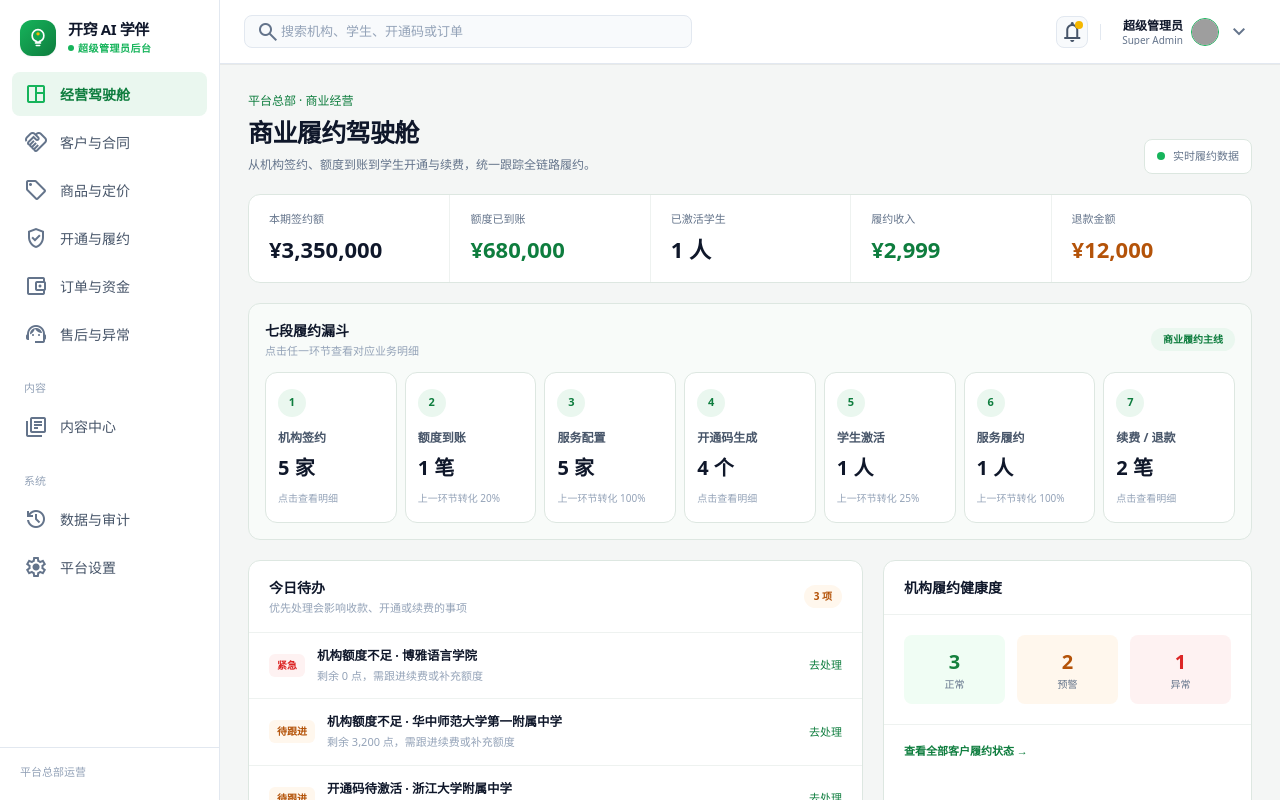
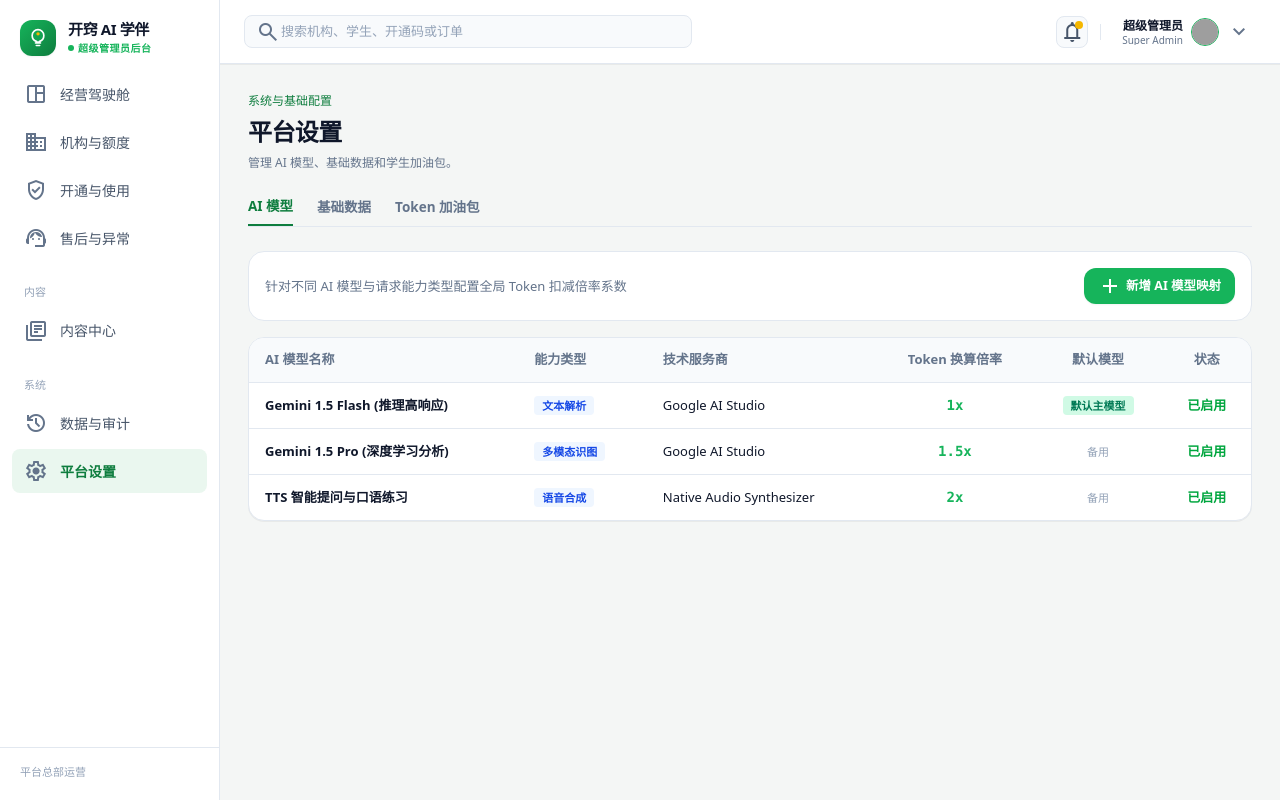
Before and after one commit to kessingye-gif/-2.0, a React (Vite) app: page /platform/settings in a window 1280 px wide. Built offline with nearby package versions, Linux system fonts and the light colour scheme; grey boxes are pictures that could not be loaded.

Commit message:
refactor: add platform route boundary

```diff
--- a/src/App.tsx
+++ b/src/App.tsx
@@ -1,6 +1,8 @@
 import React, { useMemo, useState } from 'react';
-import { NavTab, Sidebar } from './components/layout/Sidebar';
-import { resolveLegacyView } from './navigation';
+import { Sidebar } from './components/layout/Sidebar';
+import type { NavTab } from './navigation';
+import { Navigate, useLocation, useNavigate } from 'react-router-dom';
+import { getPlatformRoute, getPlatformRouteId } from './router/platformRoutes';
 import { Header } from './components/layout/Header';
 import { LoginView } from './components/auth/LoginView';
 import { InstitutionView } from './components/views/InstitutionView';
@@ -38,7 +40,10 @@ import {
 } from './types';
 
 export default function App() {
-  const [currentTab, setCurrentTab] = useState<NavTab>('dashboard');
+  const location = useLocation();
+  const navigate = useNavigate();
+  const currentTab = getPlatformRouteId(location.pathname);
+  const setCurrentTab = (tab: NavTab) => navigate(getPlatformRoute(tab).path);
   const [searchQuery, setSearchQuery] = useState('');
 
   // Authentication & Current User State
@@ -265,12 +270,20 @@ export default function App() {
     return <LoginView institutions={institutions} onLogin={handleLogin} />;
   }
 
-  const currentView = resolveLegacyView(currentTab);
+  if (location.pathname === '/') return <Navigate to="/platform/dashboard" replace />;
+
+  const currentView = currentTab === 'institutions' ? 'institutions'
+    : currentTab === 'content' ? 'questionBank'
+      : currentTab === 'activations' ? 'goods'
+        : currentTab === 'afterSales' ? 'exceptions'
+          : currentTab === 'audit' ? 'auditLogs'
+            : currentTab === 'settings' ? 'settings'
+              : 'dashboard';
 
   return (
     <div className="flex h-screen w-screen overflow-hidden bg-[#F4F6F5] text-[#0F172A] font-sans">
       {/* Fixed Left Sidebar */}
-      <Sidebar currentTab={currentTab} onSelectTab={setCurrentTab} />
+      <Sidebar />
 
       {/* Main Container Column */}
       <div className="flex-1 flex flex-col h-screen min-w-0 pl-[220px]">
@@ -298,7 +311,7 @@ export default function App() {
           {currentView === 'goods' && (
             <GoodsView
               key={currentTab}
-              mode={currentTab === 'catalog' ? 'catalog' : currentTab === 'fulfillment' ? 'fulfillment' : 'finance'}
+              mode="fulfillment"
               packages={packages}
               authCodes={authCodes}
               institutions={institutions}
--- a/src/components/layout/Sidebar.tsx
+++ b/src/components/layout/Sidebar.tsx
@@ -1,15 +1,8 @@
 import React from 'react';
-import { NavTab, navGroups } from '../../navigation';
+import { NavLink } from 'react-router-dom';
+import { navGroups } from '../../navigation';
 
-export type { NavTab } from '../../navigation';
-
-interface SidebarProps {
-  currentTab: NavTab;
-  onSelectTab: (tab: NavTab) => void;
-  unreadCount?: number;
-}
-
-export const Sidebar: React.FC<SidebarProps> = ({ currentTab, onSelectTab }) => {
+export const Sidebar: React.FC = () => {
   return (
     <aside className="fixed left-0 top-0 h-screen w-[220px] bg-white border-r border-[#E2E8F0] flex flex-col py-5 z-50 select-none">
       {/* Brand Header */}
@@ -41,34 +34,23 @@ export const Sidebar: React.FC<SidebarProps> = ({ currentTab, onSelectTab }) =>
           <div key={groupIdx} className="space-y-1">
             {group.title && <div className="px-3 text-[11px] font-medium text-[#94A3B8] mb-2">{group.title}</div>}
             {group.items.map((item) => {
-              const isActive = currentTab === item.id;
               return (
-                <button
+                <NavLink
                   key={item.id}
-                  onClick={() => onSelectTab(item.id)}
-                  className={`w-full flex items-center gap-3 px-3 py-2.5 rounded-lg transition-colors text-[14px] font-medium text-left cursor-pointer group ${
+                  to={item.path}
+                  className={({ isActive }) => `w-full flex items-center gap-3 px-3 py-2.5 rounded-lg transition-colors text-[14px] font-medium text-left cursor-pointer group ${
                     isActive
                       ? 'bg-[#EAF7EF] text-[#0E7D3E] font-semibold'
                       : 'text-[#475569] hover:bg-[#F8FAFC] hover:text-[#0F172A]'
                   }`}
                 >
-                  <span className={`material-symbols-outlined text-[19px] transition-colors ${
-                    isActive ? 'text-[#16B45B]' : 'text-[#64748B] group-hover:text-[#16B45B]'
-                  }`}>
+                  <span aria-hidden="true" className="material-symbols-outlined text-[19px] text-[#64748B] transition-colors group-hover:text-[#16B45B]">
                     {item.icon}
                   </span>
 
                   <span className="flex-1 truncate">{item.label}</span>
 
-                  {item.badge && (
-                    <span className={`text-[10px] font-mono font-bold px-1.5 py-0.2 rounded-full ${
-                      isActive ? 'bg-[#16B45B] text-white' : 'bg-[#F1F5F9] text-[#64748B]'
-                    }`}>
-                      {item.badge}
-                    </span>
-                  )}
-
-                </button>
+                </NavLink>
               );
             })}
           </div>
--- a/src/fulfillment.ts
+++ b/src/fulfillment.ts
@@ -61,12 +61,12 @@ export const deriveFulfillmentSnapshot = ({
   ];
 
   const funnel: FulfillmentFunnelStep[] = [
-    { id: 'contracted', label: '机构签约', value: contracted, displayValue: `${contracted} 家`, targetTab: 'customers' },
-    { id: 'funded', label: '额度到账', value: fundedOrders.length, displayValue: `${fundedOrders.length} 笔`, conversionRate: rate(fundedOrders.length, contracted), targetTab: 'finance' },
-    { id: 'configured', label: '服务配置', value: configured, displayValue: `${configured} 家`, conversionRate: rate(configured, contracted), targetTab: 'catalog' },
-    { id: 'issued', label: '开通码生成', value: issued, displayValue: `${issued} 个`, targetTab: 'fulfillment' },
-    { id: 'activated', label: '学生激活', value: activated, displayValue: `${activated} 人`, conversionRate: rate(activated, issued), targetTab: 'fulfillment' },
-    { id: 'servicing', label: '服务履约', value: servicing, displayValue: `${servicing} 人`, conversionRate: rate(servicing, activated), targetTab: 'fulfillment' },
+    { id: 'contracted', label: '机构签约', value: contracted, displayValue: `${contracted} 家`, targetTab: 'institutions' },
+    { id: 'funded', label: '额度到账', value: fundedOrders.length, displayValue: `${fundedOrders.length} 笔`, conversionRate: rate(fundedOrders.length, contracted), targetTab: 'activations' },
+    { id: 'configured', label: '服务配置', value: configured, displayValue: `${configured} 家`, conversionRate: rate(configured, contracted), targetTab: 'institutions' },
+    { id: 'issued', label: '开通码生成', value: issued, displayValue: `${issued} 个`, targetTab: 'activations' },
+    { id: 'activated', label: '学生激活', value: activated, displayValue: `${activated} 人`, conversionRate: rate(activated, issued), targetTab: 'activations' },
+    { id: 'servicing', label: '服务履约', value: servicing, displayValue: `${servicing} 人`, conversionRate: rate(servicing, activated), targetTab: 'activations' },
     { id: 'renewal', label: '续费 / 退款', value: renewalOrders.length, displayValue: `${renewalOrders.length} 笔`, targetTab: 'afterSales' },
   ];
 
@@ -91,7 +91,7 @@ export const deriveFulfillmentSnapshot = ({
       description: `${item.studentName ?? '未绑定学生'}的 ${item.packageName} 将于 ${item.expireAt} 到期`,
       institutionName: item.institutionName,
       severity: 'medium',
-      targetTab: 'fulfillment',
+      targetTab: 'activations',
     }));
 
   const workItems = [...lowCreditItems, ...expiringCodeItems].slice(0, 6);
@@ -126,22 +126,22 @@ export const buildGlobalSearchResults = (query: string, data: SearchData): Globa
 
   data.institutions.forEach((item) => {
     if (includes(item.name, item.code, item.contactPerson, item.adminAccount)) {
-      results.push({ id: item.id, type: 'institution', title: item.name, subtitle: `${item.code} · ${item.contactPerson}`, targetTab: 'customers' });
+      results.push({ id: item.id, type: 'institution', title: item.name, subtitle: `${item.code} · ${item.contactPerson}`, targetTab: 'institutions' });
     }
   });
   data.students.forEach((item) => {
     if (includes(item.name, item.nickname, item.account, item.institutionName)) {
-      results.push({ id: item.id, type: 'student', title: item.name, subtitle: `${item.institutionName} · ${item.account}`, targetTab: 'fulfillment' });
+      results.push({ id: item.id, type: 'student', title: item.name, subtitle: `${item.institutionName} · ${item.account}`, targetTab: 'activations' });
     }
   });
   data.authCodes.forEach((item) => {
     if (includes(item.code, item.institutionName, item.studentName, item.teacherName)) {
-      results.push({ id: item.id, type: 'authCode', title: item.code, subtitle: `${item.institutionName} · ${item.studentName ?? '未绑定学生'}`, targetTab: 'fulfillment' });
+      results.push({ id: item.id, type: 'authCode', title: item.code, subtitle: `${item.institutionName} · ${item.studentName ?? '未绑定学生'}`, targetTab: 'activations' });
     }
   });
   data.orders.forEach((item) => {
     if (includes(item.orderNo, item.institutionName, item.operatorName)) {
-      results.push({ id: item.id, type: 'order', title: item.orderNo, subtitle: `${item.institutionName} · ${item.typeName}`, targetTab: 'finance' });
+      results.push({ id: item.id, type: 'order', title: item.orderNo, subtitle: `${item.institutionName} · ${item.typeName}`, targetTab: item.type === 'refund' ? 'afterSales' : 'activations' });
     }
   });
 
--- a/src/main.tsx
+++ b/src/main.tsx
@@ -1,10 +1,11 @@
 import {StrictMode} from 'react';
 import {createRoot} from 'react-dom/client';
 import App from './App.tsx';
+import {BrowserRouter} from 'react-router-dom';
 import './index.css';
 
 createRoot(document.getElementById('root')!).render(
   <StrictMode>
-    <App />
+    <BrowserRouter><App /></BrowserRouter>
   </StrictMode>,
 );
--- a/src/navigation.ts
+++ b/src/navigation.ts
@@ -1,57 +1,9 @@
-export type NavTab =
-  | 'dashboard'
-  | 'customers'
-  | 'content'
-  | 'catalog'
-  | 'fulfillment'
-  | 'finance'
-  | 'afterSales'
-  | 'audit'
-  | 'settings';
+import { getPlatformRoute, platformRoutes, type PlatformRouteId } from './router/platformRoutes';
 
-export type LegacyView = 'dashboard' | 'institutions' | 'questionBank' | 'goods' | 'exceptions' | 'settings' | 'auditLogs';
+export type NavTab = PlatformRouteId;
 
-export const navGroups: {
-  title?: string;
-  items: { id: NavTab; label: string; icon: string; badge?: string }[];
-}[] = [
-  {
-    items: [
-      { id: 'dashboard', label: '经营驾驶舱', icon: 'space_dashboard' },
-      { id: 'customers', label: '客户与合同', icon: 'handshake' },
-      { id: 'catalog', label: '商品与定价', icon: 'sell' },
-      { id: 'fulfillment', label: '开通与履约', icon: 'verified_user' },
-      { id: 'finance', label: '订单与资金', icon: 'account_balance_wallet' },
-      { id: 'afterSales', label: '售后与异常', icon: 'support_agent' },
-    ],
-  },
-  {
-    title: '内容',
-    items: [
-      { id: 'content', label: '内容中心', icon: 'library_books' },
-    ],
-  },
-  {
-    title: '系统',
-    items: [
-      { id: 'audit', label: '数据与审计', icon: 'history' },
-      { id: 'settings', label: '平台设置', icon: 'settings' },
-    ],
-  },
+export const navGroups = [
+  { items: platformRoutes.slice(0, 4) },
+  { title: '内容', items: [getPlatformRoute('content')] },
+  { title: '系统', items: [getPlatformRoute('audit'), getPlatformRoute('settings')] },
 ];
-
-export const resolveLegacyView = (tab: NavTab): LegacyView => {
-  const viewMap: Record<NavTab, LegacyView> = {
-    dashboard: 'dashboard',
-    customers: 'institutions',
-    content: 'questionBank',
-    catalog: 'goods',
-    fulfillment: 'goods',
-    finance: 'goods',
-    afterSales: 'exceptions',
-    audit: 'auditLogs',
-    settings: 'settings',
-  };
-
-  return viewMap[tab];
-};
--- /dev/null
+++ b/src/router/platformRoutes.ts
@@ -0,0 +1,22 @@
+export type PlatformRouteId = 'dashboard' | 'institutions' | 'activations' | 'afterSales' | 'content' | 'audit' | 'settings';
+
+export interface PlatformRoute {
+  id: PlatformRouteId;
+  path: string;
+  label: string;
+  icon: string;
+}
+
+export const platformRoutes: PlatformRoute[] = [
+  { id: 'dashboard', path: '/platform/dashboard', label: '经营驾驶舱', icon: 'space_dashboard' },
+  { id: 'institutions', path: '/platform/institutions', label: '机构与额度', icon: 'domain' },
+  { id: 'activations', path: '/platform/activations', label: '开通与使用', icon: 'verified_user' },
+  { id: 'afterSales', path: '/platform/after-sales', label: '售后与异常', icon: 'support_agent' },
+  { id: 'content', path: '/platform/content', label: '内容中心', icon: 'library_books' },
+  { id: 'audit', path: '/platform/audit', label: '数据与审计', icon: 'history' },
+  { id: 'settings', path: '/platform/settings', label: '平台设置', icon: 'settings' },
+];
+
+export const getPlatformRoute = (id: PlatformRouteId) => platformRoutes.find((route) => route.id === id)!;
+export const getPlatformRouteId = (pathname: string): PlatformRouteId =>
+  platformRoutes.find((route) => pathname === route.path || pathname.startsWith(`${route.path}/`))?.id ?? 'dashboard';
--- a/src/types/index.ts
+++ b/src/types/index.ts
@@ -63,7 +63,7 @@ export interface FulfillmentFunnelStep {
   value: number;
   displayValue: string;
   conversionRate?: number;
-  targetTab: 'customers' | 'catalog' | 'fulfillment' | 'finance' | 'afterSales';
+  targetTab: 'institutions' | 'activations' | 'afterSales';
 }
 
 export interface FulfillmentWorkItem {
@@ -73,7 +73,7 @@ export interface FulfillmentWorkItem {
   description: string;
   institutionName: string;
   severity: 'high' | 'medium' | 'low';
-  targetTab: 'customers' | 'fulfillment' | 'finance' | 'afterSales';
+  targetTab: 'institutions' | 'activations' | 'afterSales';
 }
 
 export interface FulfillmentEvent {
@@ -99,7 +99,7 @@ export interface GlobalSearchResult {
   type: 'institution' | 'student' | 'authCode' | 'order';
   title: string;
   subtitle: string;
-  targetTab: 'customers' | 'fulfillment' | 'finance';
+  targetTab: 'institutions' | 'activations' | 'afterSales';
 }
 
 export type PackageType = 'single_low' | 'single_high' | 'all_low' | 'all_high';
```
Also changed, not shown: package.json (+7 -6 lines), 2 other files (tests, documents, lock files or other folders).
